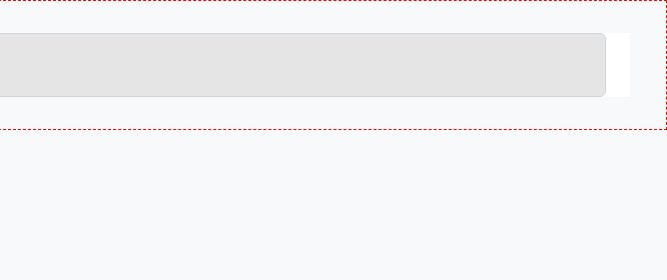
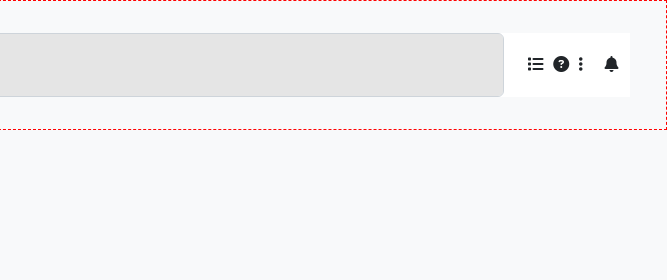
Before and after one commit to RaimondoCosma/html-css-bootstrap-dashboard, a plain HTML site: page index.html in a window 1280 px wide. Shown: the top 280 px of the page, 613-1280 px from the left. Drawn offline with nearby package versions, Linux system fonts and the light colour scheme.

Commit message:
Aggiunge struttura generale terza  parte header

```diff
--- a/css/style.css
+++ b/css/style.css
@@ -33,7 +33,9 @@ a {
 .ms-width-300 {
     width: 18.75rem;
 }
-
+.ms-direction-row {
+    flex-direction: row;
+}
 /* ------------------
     STRUCTURE
 ------------------ */
--- a/index.html
+++ b/index.html
@@ -31,7 +31,23 @@
                 <div class="col input-group flex-nowrap">
                     <span class="input-group-text ms-bg-second-color" id="addon-wrapping"><a href="#"><i class="fa-solid fa-magnifying-glass"></i></a></span>
                     <input type="text" class="form-control ms-bg-second-color" placeholder="Prova a cercare: Lezioni di Laravel" aria-label="Search" aria-describedby="addon-wrapping">
-                  </div>
+                </div>
+                <div class="col-lg-1">
+                    <ul class="navbar-nav mb-2 mb-lg-0 row ms-direction-row ms-height-100 align-items-center">
+                        <li class="col-lg-3 nav-item">
+                          <a class="nav-link active" aria-current="page" href="#"><i class="fa-solid fa-list"></i></a>
+                        </li>
+                        <li class="col-lg-3 nav-item">
+                          <a class="nav-link" href="#"><i class="fa-solid fa-circle-question"></i></a>
+                        </li>
+                        <li class="col-lg-3 nav-item">
+                          <a class="nav-link" href="#"><i class="fa-solid fa-ellipsis-vertical"></i></a>
+                        </li>
+                        <li class="col-lg-3 nav-item">
+                          <a class="nav-link" href="#"><i class="fa-solid fa-bell"></i></a>
+                        </li>
+                      </ul>
+                </div>
             </div>
         </div>
     </header>
```
